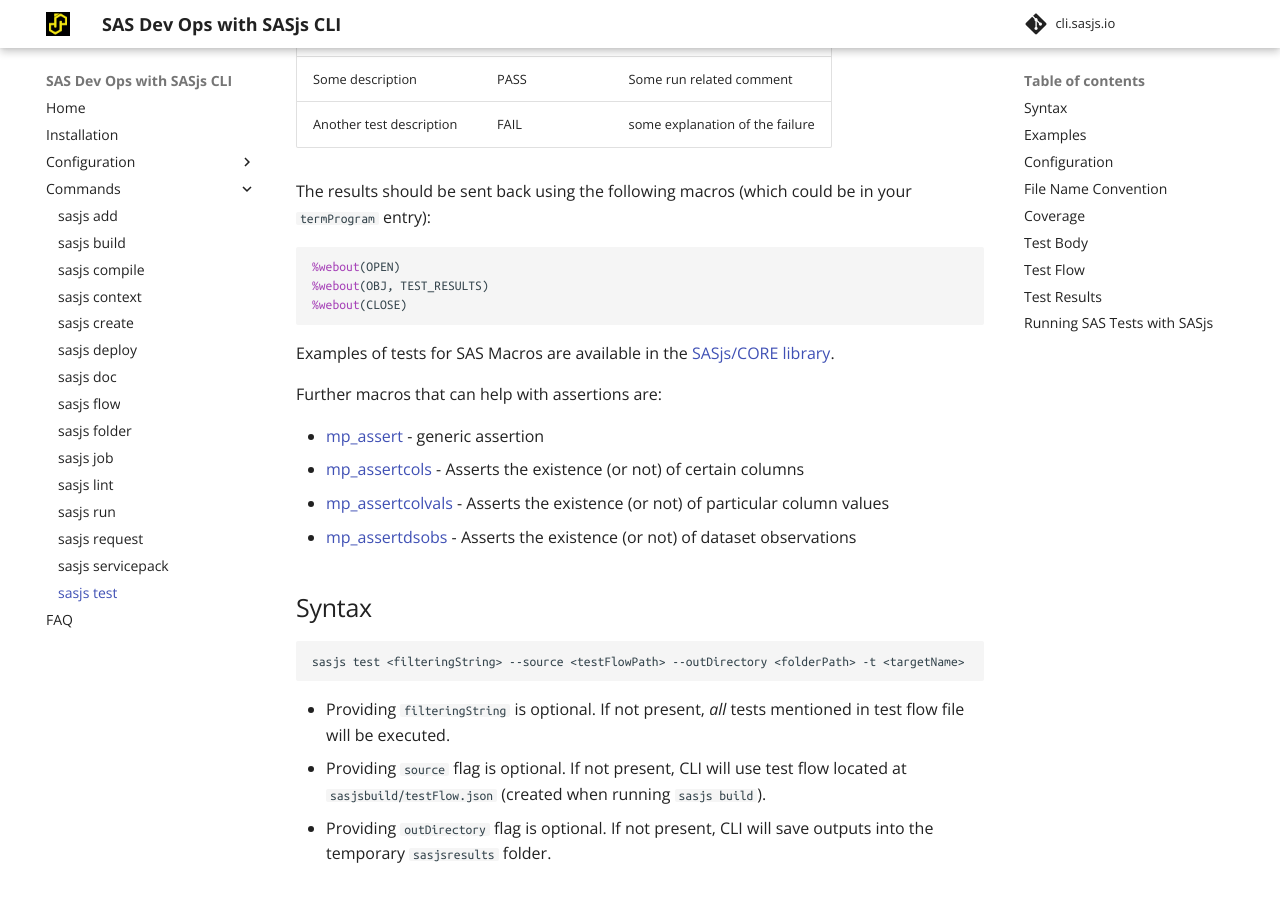
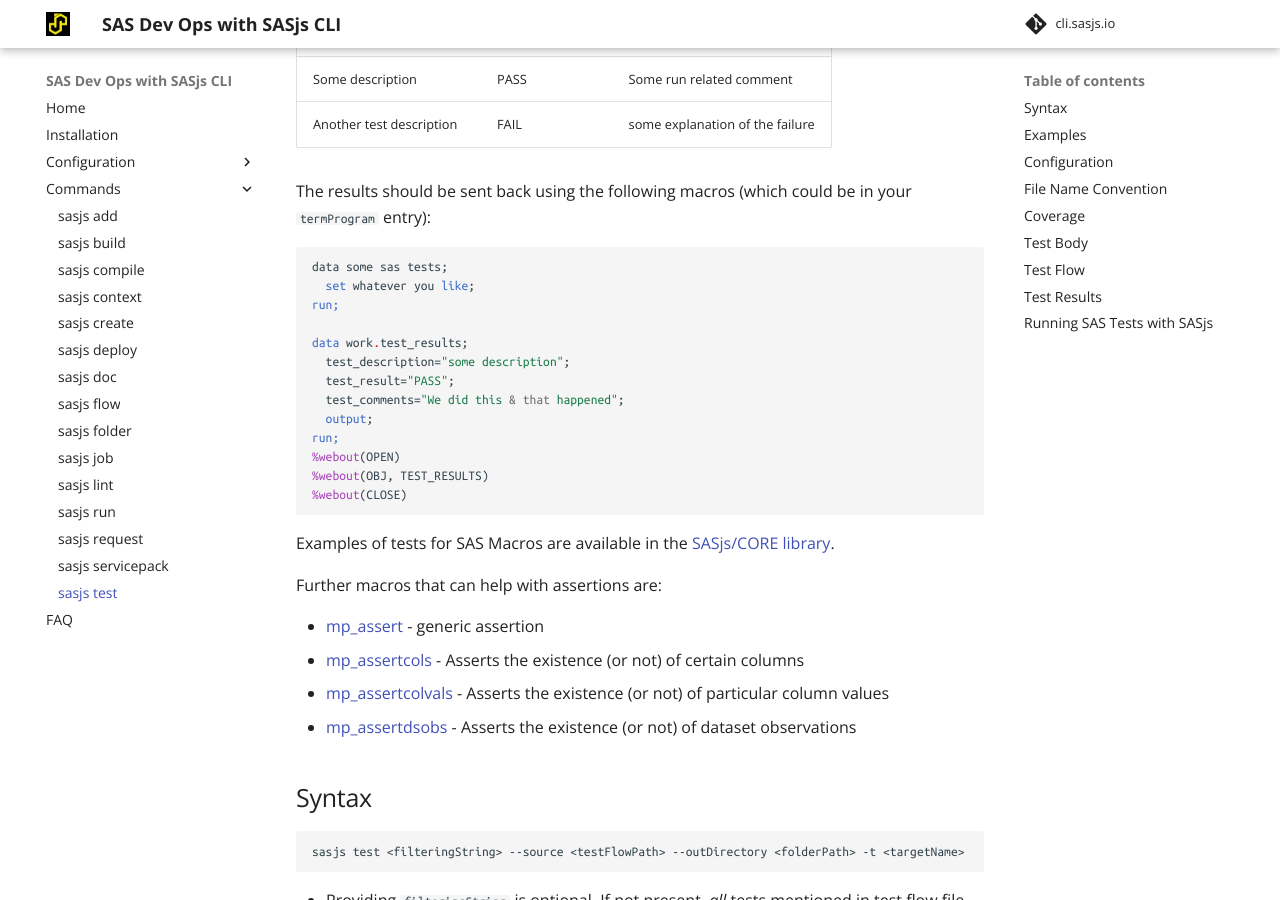
Before and after one commit to sasjs/cli.sasjs.io, an MkDocs documentation site: the page built from docs/test.md, in a window 1280 px wide and 900 px high, scrolled down 1245 px. Built offline with MkDocs 1.6.1 and Material for MkDocs 9.7.7, drawn with Linux system fonts in a browser that asks for light colours; some of the changed text lies outside the part shown.

Commit message:
chore: automated commit

````diff
--- a/docs/test.md
+++ b/docs/test.md
@@ -27,6 +27,16 @@
 The results should be sent back using the following macros (which could be in your `termProgram` entry):
 
 ```sas
+data some sas tests;
+  set whatever you like;
+run;
+
+data work.test_results;
+  test_description="some description";
+  test_result="PASS";
+  test_comments="We did this & that happened";
+  output;
+run;
 %webout(OPEN)
 %webout(OBJ, TEST_RESULTS)
 %webout(CLOSE)
````
Also changed, not shown: other parts of docs/test.md (+1 -1 lines).
